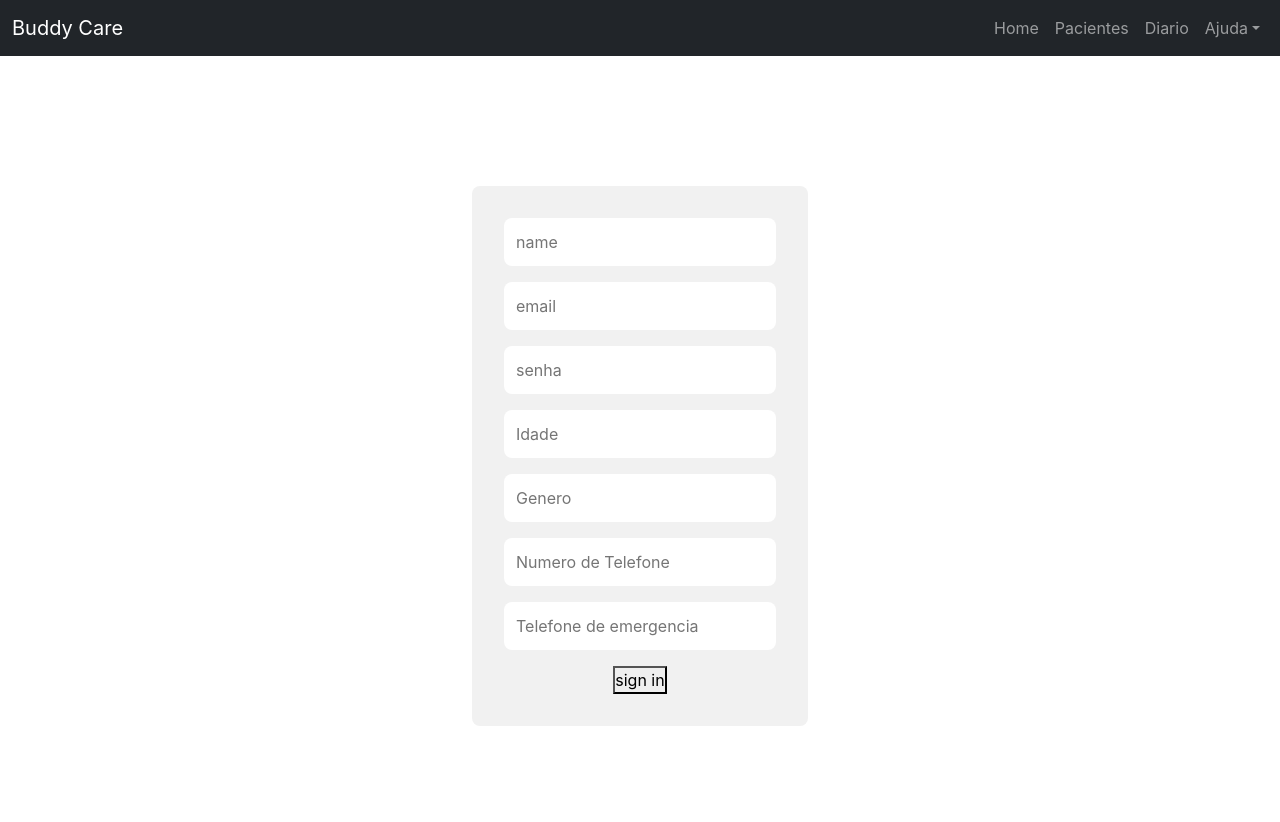
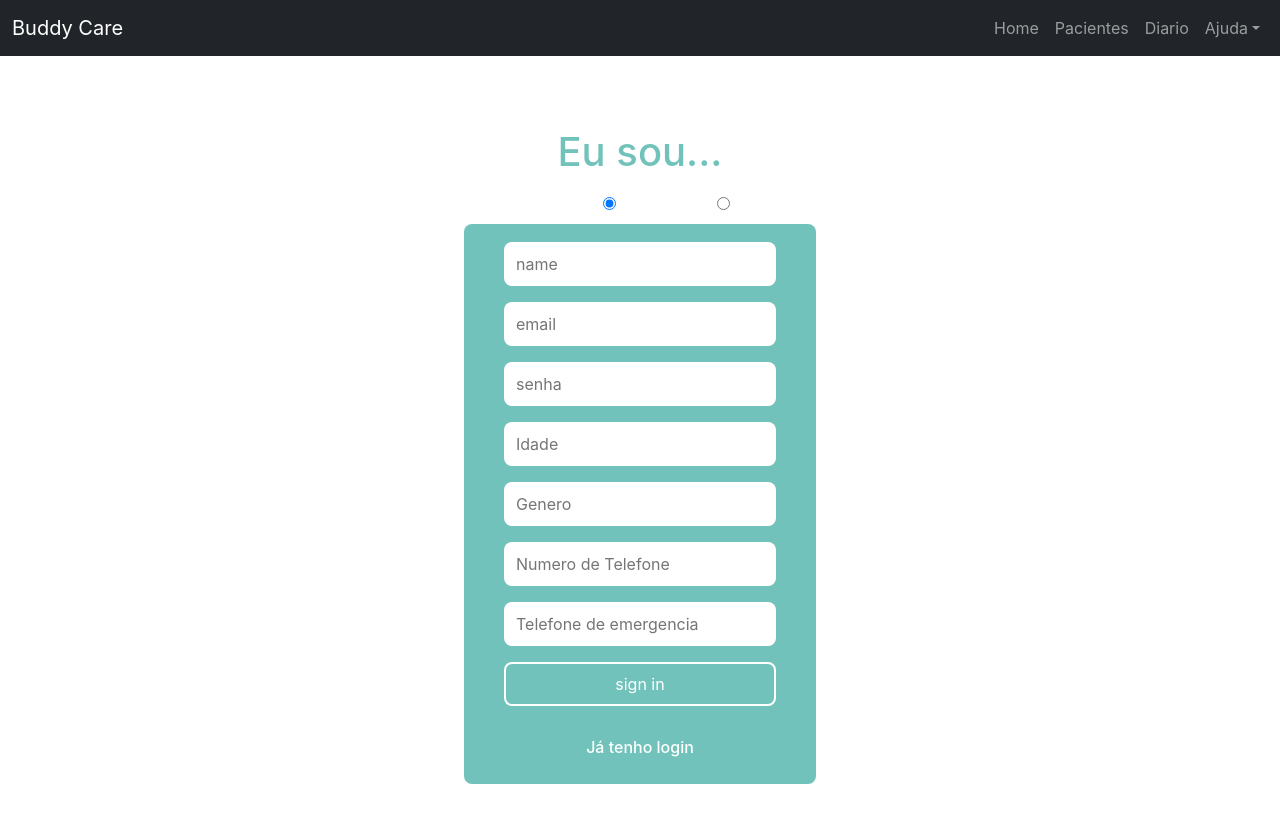
Before and after one commit to btc-equipe-6/buddy-care-frontend, a React (Create React App) app: page / in a window 1280 px wide. Shown: the top 822 px of the page. Built offline with nearby package versions, Linux system fonts and the light colour scheme.

Commit message:
chore: reconfiguring routes

```diff
--- a/src/router.tsx
+++ b/src/router.tsx
@@ -5,13 +5,13 @@ import Patients from 'pages/Patients';
 import PatientDashboard from 'pages/PatientDashboard';
 import Journal from 'pages/Journal';
 import Report from 'pages/Reports/reports';
-import App from './pages/Creat';
+import MainForm from 'pages/Forms';
 
 
 const Router = () => {
     return (
         <Routes>
-            <Route path={RoutePath.LOGIN} element={<App />} />
+            <Route path={RoutePath.LOGIN} element={<MainForm />} />
             <Route path={RoutePath.HOME} element={<Home />} />
             <Route path={RoutePath.PATIENTS} element={<Patients />} />
             <Route path={RoutePath.PATIENTS_DASHBOARD} element={<PatientDashboard />} />
--- a/src/types/routes.ts
+++ b/src/types/routes.ts
@@ -1,8 +1,8 @@
 export enum RoutePath {
-  HOME = '/psychologist',
+  HOME = '/home',
   PATIENTS = '/patient',
   PATIENTS_DASHBOARD = '/patient/1',
-  diary= '/diary',
+  diary = '/diary',
   LOGIN = '/',
   Report= '/report'
 }
```
